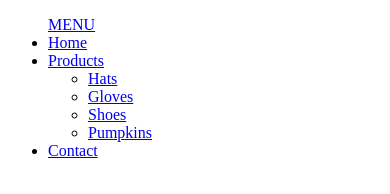
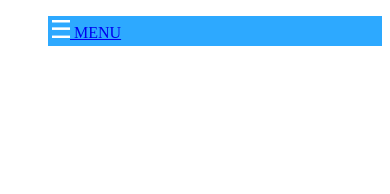
Before and after one commit to SeattleCentral/WEB130_SP2019, a website: page assignment03/index.html in a window 390 px wide. Drawn offline with nearby package versions, Linux system fonts and the light colour scheme.

Commit message:
Add jQuery code to open/close menu on mobile.

```diff
--- a/assignment03/js/main.js
+++ b/assignment03/js/main.js
@@ -1,5 +1,16 @@
 /* global $ */
 
-$('#menu').on('click', function(event) {
-    alert('You clicked me!')
+// $('li a').on('click', function(event) {
+//     const clickedEl = event.target
+//     $(clickedEl).css('color', 'pink');
+// })
+
+$('#menu').on('click', (event) => {
+    if ($('#menu > ul').hasClass('closed')) {
+        $('#menu > ul').removeClass('closed')
+        $('#hamburger').css('background-image', 'url("img/X-Icon.png")')
+    } else {
+        $('#menu > ul').addClass('closed')
+        $('#hamburger').css('background-image', 'url("img/Hamburger.png")')
+    }
 })
--- a/assignment03/sass/main.sass
+++ b/assignment03/sass/main.sass
@@ -2,3 +2,20 @@
     display: block
     @media screen and (min-width: 600px)
         display: none
+
+#hamburger
+    display: inline-block
+    width: 18px
+    height: 18px
+    background-image: url('../img/Hamburger.png')
+    background-size: cover
+
+li
+    background-color: #2DA9FF
+    padding: 4px
+
+ul.closed
+    li
+        display: none
+    li:first-child
+        display: block
```
Also changed, not shown: assignment03/css/main.css, assignment03/img/Hamburger.png (added), assignment03/img/X-Icon.png (added), 1 other file.
